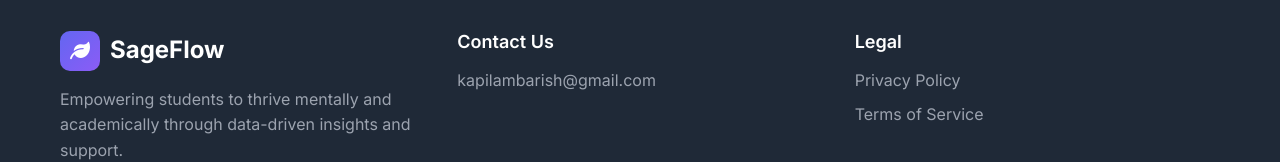
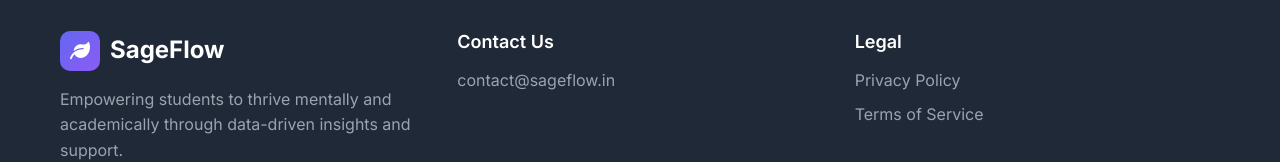
Before and after one commit to sageflow/sageflow-landing, a React (Vite) app: page / in a window 1280 px wide. Shown: the part 2446-2608 px from the top of the page. Built offline with nearby package versions, Linux system fonts and the light colour scheme.

Commit message:
updated e-mail for the site

```diff
--- a/src/components/Footer.jsx
+++ b/src/components/Footer.jsx
@@ -32,8 +32,8 @@ const Footer = () => {
             <h4 className="footer-title">Contact Us</h4>
             <ul className="footer-links">
               <li>
-                <a href="mailto:kapilambarish@gmail.com">
-                  kapilambarish@gmail.com
+                <a href="mailto:contact@sageflow.in">
+                  contact@sageflow.in
                 </a>
               </li>
             </ul>
--- a/src/components/PrivacyModal.jsx
+++ b/src/components/PrivacyModal.jsx
@@ -41,7 +41,7 @@ const PrivacyModal = ({ isOpen, onClose }) => {
           <p>You have the right to access, update, or delete your personal information. You may also opt out of certain communications from us.</p>
 
           <h3>6. Contact Us</h3>
-          <p>If you have questions about this Privacy Policy, please contact us at kapilambarish@gmail.com</p>
+          <p>If you have questions about this Privacy Policy, please contact us at contact@sageflow.in</p>
         </div>
       </div>
     </div>
--- a/src/components/TermsModal.jsx
+++ b/src/components/TermsModal.jsx
@@ -45,7 +45,7 @@ const TermsModal = ({ isOpen, onClose }) => {
           <p>We reserve the right to modify these Terms at any time. Continued use of the service after changes constitutes acceptance of the new Terms.</p>
 
           <h3>9. Contact Information</h3>
-          <p>For questions about these Terms of Service, please contact us at kapilambarish@gmail.com</p>
+          <p>For questions about these Terms of Service, please contact us at contact@sageflow.in</p>
         </div>
       </div>
     </div>
```
